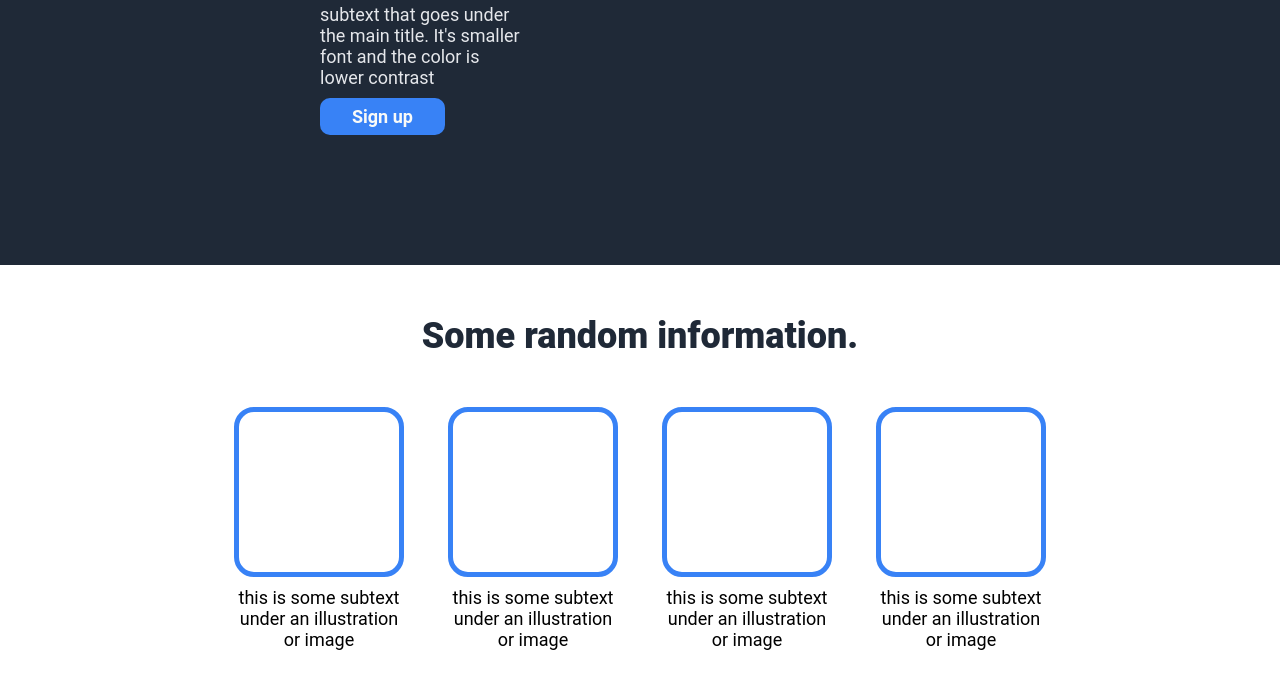
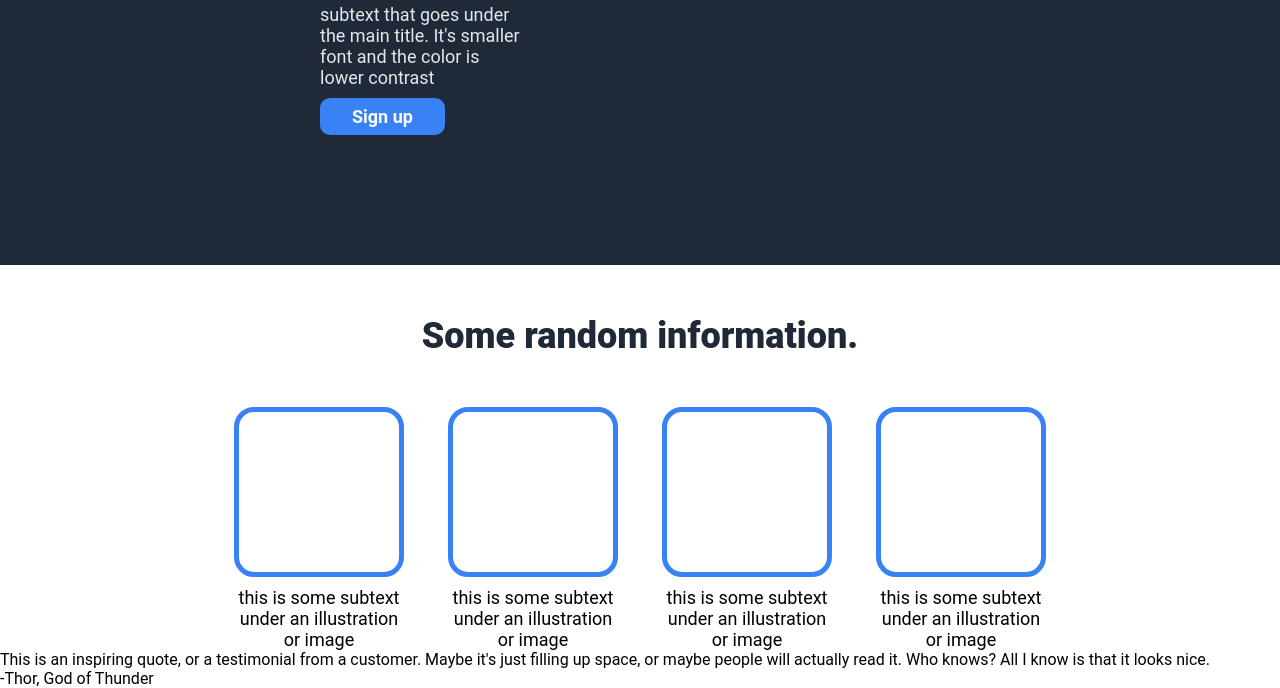
Before and after one commit to Vescien/odin-project-landing-page, a plain HTML site: page index.html in a window 1280 px wide. Shown: the part 405-1093 px from the top of the page. Before the commit the page ends 1055 px from the top, so only its background shows below. Drawn offline with Linux system fonts and the light colour scheme.

Commit message:
Add quote section html

```diff
--- a/index.html
+++ b/index.html
@@ -48,5 +48,12 @@
             </div>
         </div>
     </div>
+
+    <div class="quote">
+        <div class="quote-text">This is an inspiring quote, or a testimonial from a customer.
+                Maybe it's just filling up space, or maybe people will actually
+                read it. Who knows? All I know is that it looks nice.</div>
+        <p class="quote-author">-Thor, God of Thunder</p>
+    </div>
 </body>
 </html>
```
